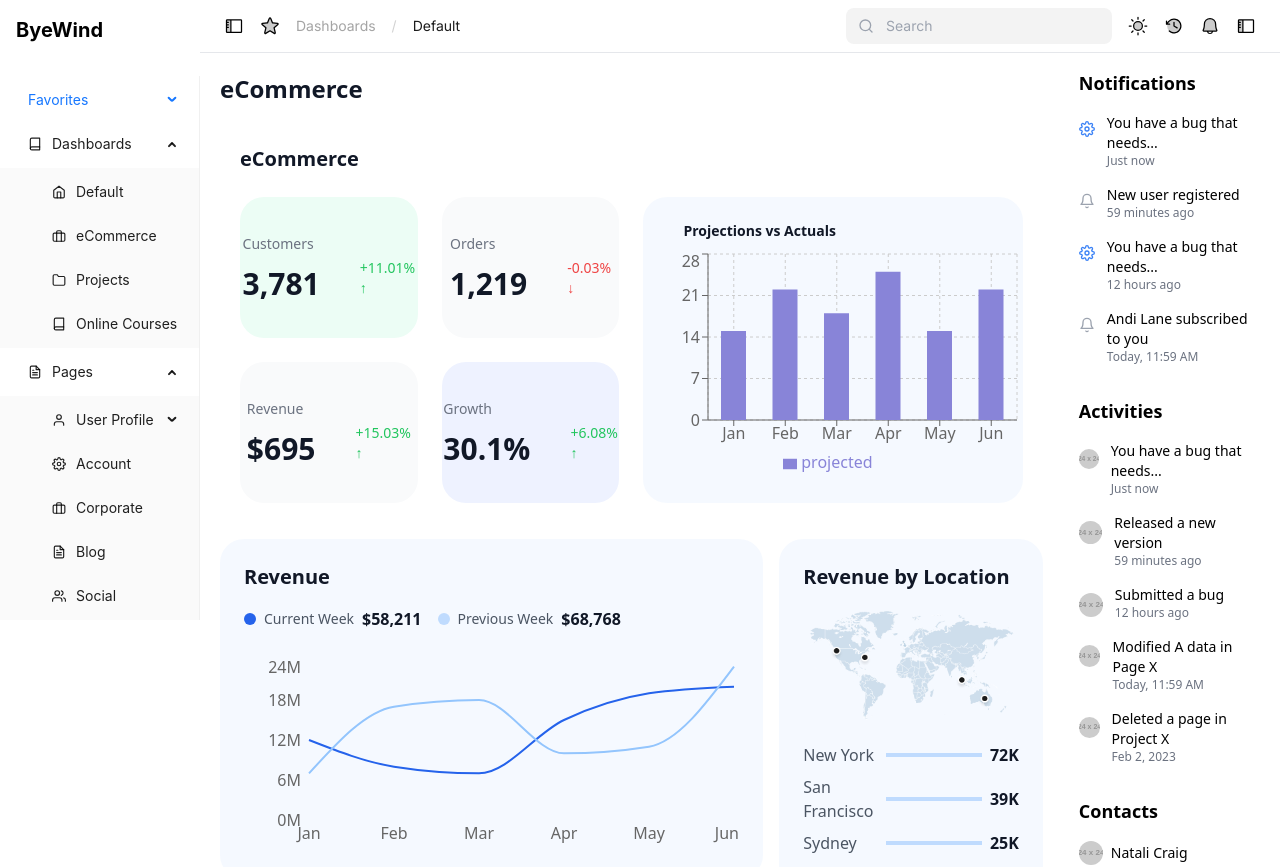
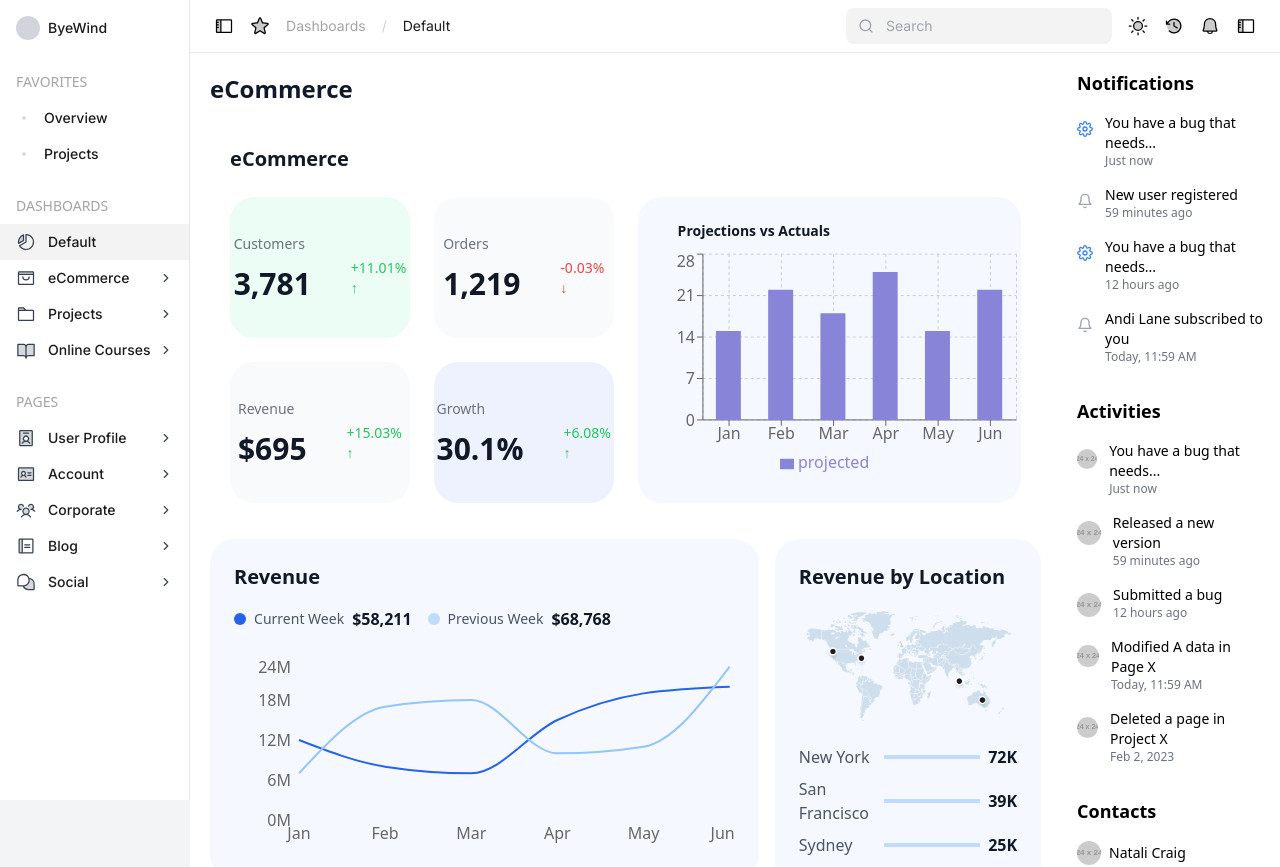
Before and after one commit to shambhavits16/dashboard-assignment, a React (Vite) app: page / in a window 1280 px wide. Shown: the top 867 px of the page. Built offline with nearby package versions, Linux system fonts and the light colour scheme.

Commit message:
Sidebar done

```diff
--- a/src/components/Header.jsx
+++ b/src/components/Header.jsx
@@ -4,7 +4,7 @@ import { FiSearch } from "react-icons/fi";
 import { PiStarDuotone, PiSidebarDuotone, PiSunDuotone, PiClockCounterClockwiseDuotone, PiBellDuotone } from "react-icons/pi";
 
 const Header = () => (
-  <header className="bg-white flex justify-between items-center px-6 py-2 border-b">
+  <header className="bg-white flex justify-between items-center px-6 py-2 border-b border-[#1C1C1C1A]">
     <div className="flex items-center">
       <PiSidebarDuotone className="cursor-pointer mr-4" size={20} onClick={() => { /* Toggle sidebar functionality here */ }} />
       <PiStarDuotone className="cursor-pointer" size={20} />
--- a/src/components/Sidebar.jsx
+++ b/src/components/Sidebar.jsx
@@ -1,117 +1,118 @@
-import React from "react";
-import { Layout, Menu } from "antd";
+// eslint-disable-next-line no-unused-vars
+import React, { useState } from "react";
 import {
-  FiHome,
-  FiFolder,
-  FiBook,
-  FiUser,
-  FiSettings,
-  FiBriefcase,
-  FiFileText,
-  FiUsers,
-  FiRss,
+  FiChevronDown,
+  FiChevronRight
 } from "react-icons/fi";
-
-const { Sider } = Layout;
+import { PiChartPieSliceDuotone, PiShoppingBagOpenDuotone, PiFolderDuotone, PiBookOpenDuotone, PiIdentificationBadgeDuotone, PiIdentificationCardDuotone, PiUsersThreeDuotone, PiNotebookDuotone, PiChatsTeardropDuotone, PiDotOutlineFill  } from "react-icons/pi";
 
 const Sidebar = () => {
+  const [openSections, setOpenSections] = useState({
+    favorites: true,
+    dashboards: true,
+    pages: false,
+    userProfile: false
+  });
+  const [selectedItem, setSelectedItem] = useState('default');
+
+  const toggleSection = (section) => {
+    setOpenSections(prev => ({ ...prev, [section]: !prev[section] }));
+  };
+
+  const handleItemClick = (itemKey) => {
+    setSelectedItem(itemKey);
+  };
+
   const menuItems = [
     {
       label: 'Favorites',
-      key: 'favorites', // Not necessary for `Menu.ItemGroup` but useful for `Menu`
-      children: [
-        {
-          label: 'Overview',
-          key: '1',
-          icon: <FiHome />,
-        },
-        {
-          label: 'Projects',
-          key: '2',
-          icon: <FiFolder />,
-        }
+      key: 'favorites',
+      items: [
+        // { label: 'Recently', key: 'recently', items: [] },
+        { label: 'Overview', key: 'overview', icon: <PiDotOutlineFill size={16} color="#1C1C1C33"/> },
+        { label: 'Projects', key: 'projects', icon: <PiDotOutlineFill size={16} color="#1C1C1C33"/>}
       ]
     },
     {
       label: 'Dashboards',
       key: 'dashboards',
-      icon: <FiBook />,
-      children: [
-        {
-          label: 'Default',
-          key: '3',
-          icon: <FiHome />,
-        },
-        {
-          label: 'eCommerce',
-          key: '4',
-          icon: <FiBriefcase />,
-        },
-        {
-          label: 'Projects',
-          key: '5',
-          icon: <FiFolder />,
-        },
-        {
-          label: 'Online Courses',
-          key: '6',
-          icon: <FiBook />,
-        },
+      items: [
+        { label: 'Default', key: 'default', icon: <PiChartPieSliceDuotone size={20} /> },
+        { label: 'eCommerce', key: 'ecommerce', icon: <PiShoppingBagOpenDuotone size={20} />, items: [] },
+        { label: 'Projects', key: 'dashboard-projects', icon: <PiFolderDuotone size={20} />, items: [] },
+        { label: 'Online Courses', key: 'online-courses', icon: <PiBookOpenDuotone size={20} />, items: [] }
       ]
     },
     {
       label: 'Pages',
       key: 'pages',
-      icon: <FiFileText />,
-      children: [
+      items: [
         {
           label: 'User Profile',
-          key: 'userProfile',
-          icon: <FiUser />,
-          children: [
-            { label: 'Overview', key: '7' },
-            { label: 'Projects', key: '8' },
-            { label: 'Campaigns', key: '9' },
-            { label: 'Documents', key: '10' },
-            { label: 'Followers', key: '11' },
-          ]
+          key: 'user-profile',
+          icon: <PiIdentificationBadgeDuotone size={20} />,
+          subItems: ['Overview', 'Projects', 'Campaigns', 'Documents', 'Followers']
         },
-        {
-          label: 'Account',
-          key: '12',
-          icon: <FiSettings />,
-        },
-        {
-          label: 'Corporate',
-          key: '13',
-          icon: <FiBriefcase />,
-        },
-        {
-          label: 'Blog',
-          key: '14',
-          icon: <FiFileText />,
-        },
-        {
-          label: 'Social',
-          key: '15',
-          icon: <FiUsers />,
-        },
+        { label: 'Account', key: 'account', icon: <PiIdentificationCardDuotone size={20} />, items: [] },
+        { label: 'Corporate', key: 'corporate', icon: <PiUsersThreeDuotone size={20} />, items: [] },
+        { label: 'Blog', key: 'blog', icon: <PiNotebookDuotone size={20} />, items: [] },
+        { label: 'Social', key: 'social', icon: <PiChatsTeardropDuotone size={20} />, items: [] }
       ]
     }
   ];
 
+  const renderItems = (items, level = 0) => {
+    return items.map((item) => (
+      <div key={item.key} className={`ml-${level * 4}`}>
+        <div
+          className={`flex items-center py-2 px-4 cursor-pointer ${selectedItem === item.key ? 'bg-[#1C1C1C0D]' : ''}`}
+          onClick={() => {
+            handleItemClick(item.key);
+            if (item.items || item.subItems) toggleSection(item.key);
+          }}
+        >
+          {item.icon && <span className="mr-3">{item.icon}</span>}
+          <span className="flex-grow text-[#1C1C1C] text-sm font-inter font-medium">{item.label}</span>
+          {(item.items || item.subItems) && (
+            openSections[item.key] ? <FiChevronDown className="ml-2" /> : <FiChevronRight className="ml-2" />
+          )}
+        </div>
+        {openSections[item.key] && item.items && (
+          <div className="ml-4">
+            {renderItems(item.items, level + 1)}
+          </div>
+        )}
+        {openSections[item.key] && item.subItems && (
+          <div className="ml-8">
+            {item.subItems.map((subItem, subIndex) => (
+              <div key={subIndex} className="py-1 flex items-center">
+                <span className="mr-2 text-xs">•</span>
+                <span>{subItem}</span>
+              </div>
+            ))}
+          </div>
+        )}
+      </div>
+    ));
+  };
+
   return (
-    <Sider className="w-64 min-h-screen bg-white" theme="light">
-    <div className="p-4">
-      <h2 className="text-xl font-bold mb-4">ByeWind</h2>
+    <div className="w-56 bg-white text-gray-700 border-r border-[#1C1C1C1A] text-sm h-screen">
+      <div className="p-4 flex items-center space-x-2">
+        <div className="w-6 h-6 bg-gray-300 rounded-full"></div>
+        <span className="font-medium text-[#1C1C1C] text-sm font-inter">ByeWind</span>
+      </div>
+      <div className="py-2">
+        {menuItems.map((section) => (
+          <div key={section.key} className="mb-4">
+            <div className="px-4 py-2 text-sm font-medium text-[#1C1C1C66] uppercase">
+              {section.label}
+            </div>
+            {renderItems(section.items)}
+          </div>
+        ))}
+      </div>
     </div>
-      <Menu
-        mode="inline"
-        defaultSelectedKeys={["1"]}
-        defaultOpenKeys={["dashboards", "pages"]}
-        items={menuItems} // Using `items` instead of children
-      />
-    </Sider>
   );
 };
 
```
